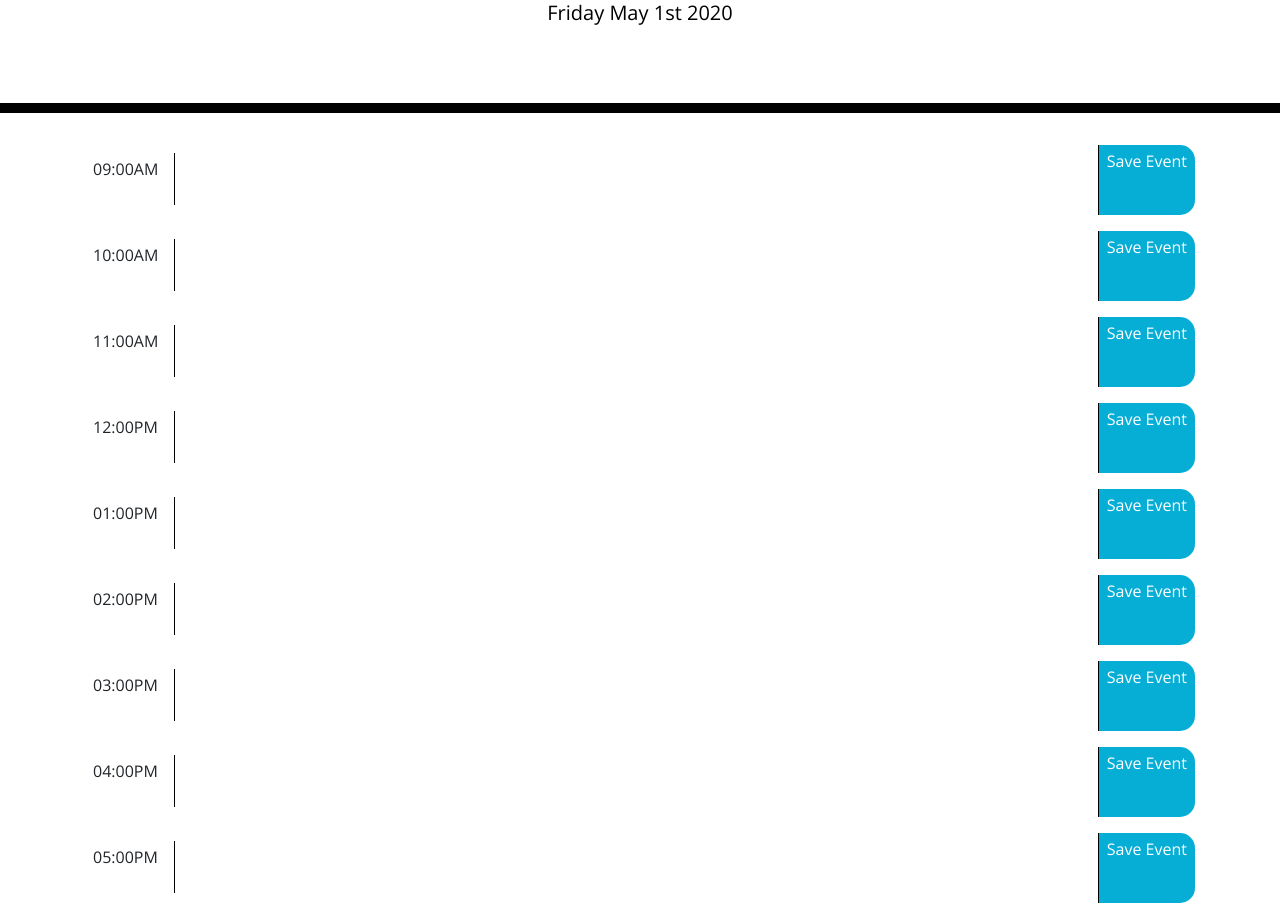
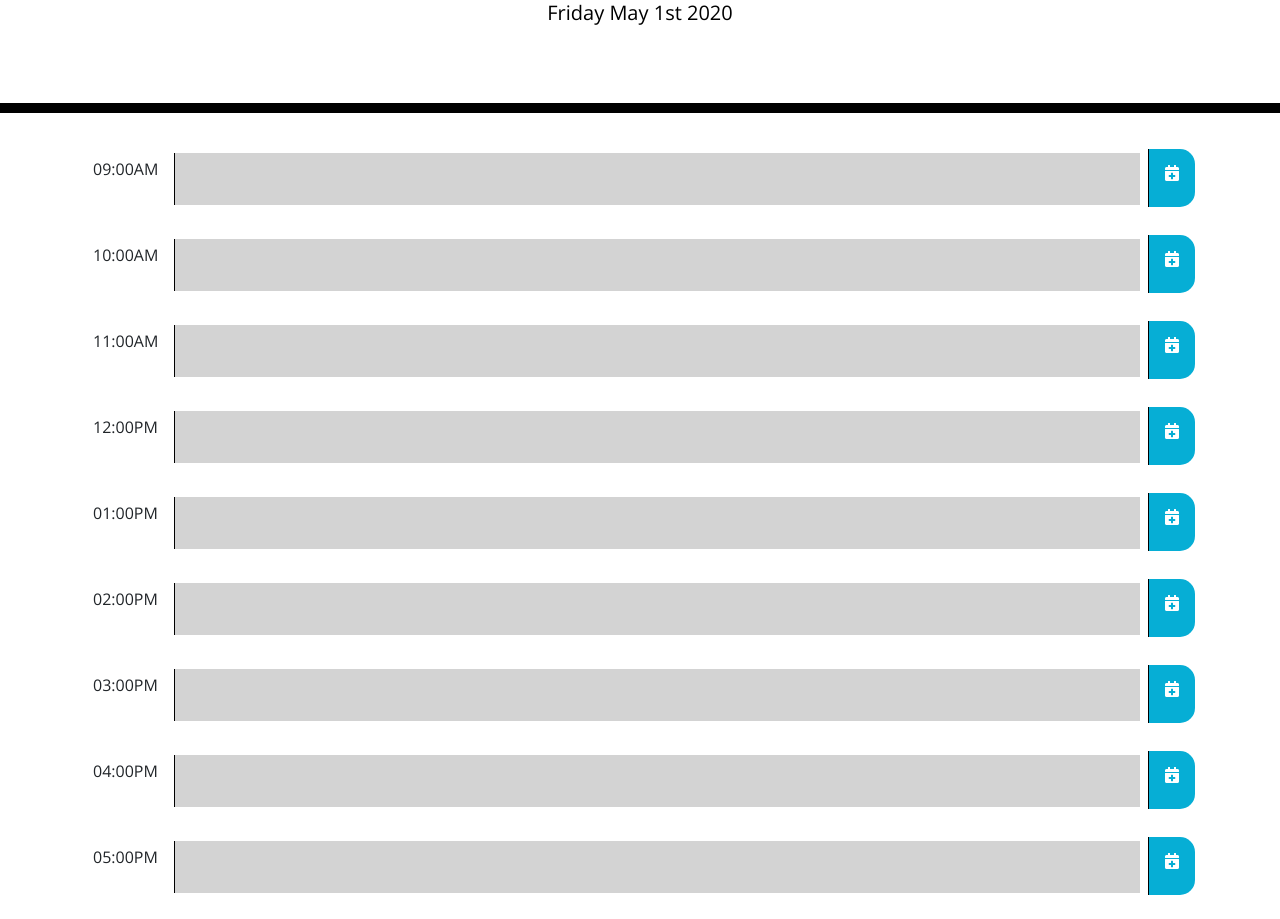
Before and after one commit to cjpia612/Work-Day-Scheduler, a plain HTML site: page index.html in a window 1280 px wide. Shown: the part 191-1110 px from the top of the page. Drawn offline with nearby package versions, Linux system fonts and the light colour scheme.

Commit message:
created values and ids for each timeblock div & added a save icon

```diff
--- a/index.html
+++ b/index.html
@@ -30,61 +30,54 @@
     </header>
     <div class="container" id = "schedulerContainer">
       <!-- Timeblocks go here -->
-      <div class="d-flex bd-highlight mb-3 ">
-        <div class="p-2 bd-highlight mt-2">09:00AM</div>
-        <div class="p-2 bd-highlight text col"><textarea class="text col eventDescription"></textarea></div>
-        <div class="p-2 bd-highlight saveBtn">Save Event</div>
+      <div class="d-flex bd-highlight mb-3 timeBlocks">
+        <div class=" hourRow p-2 bd-highlight mt-2" value = "9">09:00AM</div>
+        <div class=" p-2 bd-highlight text col"><textarea id= "block9" class="text col eventDescription"></textarea></div>
+        <div class="p-2 bd-highlight saveBtn mb-2 mt-1 p-3"><i class="fas fa-calendar-plus"></i></div>
       </div>
-      <div class="d-flex bd-highlight mb-3 ">
-        <div class="p-2 bd-highlight mt-2">10:00AM</div>
-        <div class="p-2 bd-highlight text col"><textarea class="text col eventDescription"></textarea></div>
-        <div class="p-2 bd-highlight saveBtn ">Save Event</div>
+      <div class="d-flex bd-highlight mb-3 timeBlocks">
+        <div class="hourRow p-2 bd-highlight mt-2" value = "10">10:00AM</div>
+        <div class=" p-2 bd-highlight text col"><textarea id= "block10" class="text col eventDescription"></textarea></div>
+        <div class="p-2 bd-highlight saveBtn mb-2 mt-1 p-3"><i class="fas fa-calendar-plus"></i></div>
       </div>
-      <div class="d-flex bd-highlight mb-3 ">
-        <div class="p-2 bd-highlight mt-2">11:00AM</div>
-        <div class="p-2 bd-highlight text col"><textarea class="text col eventDescription"></textarea></div>
-        <div class="p-2 bd-highlight saveBtn">Save Event</div>
+      <div class="d-flex bd-highlight mb-3 timeBlocks ">
+        <div class="hourRow p-2 bd-highlight mt-2" value = "11">11:00AM</div>
+        <div class=" p-2 bd-highlight text col"><textarea id= "block11" class="text col eventDescription"></textarea></div>
+        <div class="p-2 bd-highlight saveBtn mb-2 mt-1 p-3"><i class="fas fa-calendar-plus"></i></div>
       </div>
-      <div class="d-flex bd-highlight mb-3 ">
-        <div class="p-2 bd-highlight mt-2">12:00PM</div>
-        <div class="p-2 bd-highlight text col"><textarea class="text col eventDescription"></textarea></div>
-        <div class="p-2 bd-highlight saveBtn">Save Event</div>
+      <div class="d-flex bd-highlight mb-3 timeBlocks ">
+        <div class="hourRow p-2 bd-highlight mt-2" value = "12">12:00PM</div>
+        <div class=" p-2 bd-highlight text col"><textarea id= "block12" class="text col eventDescription"></textarea></div>
+        <div class="p-2 bd-highlight saveBtn mb-2 mt-1 p-3"><i class="fas fa-calendar-plus"></i></div>
       </div>
-      <div class="d-flex bd-highlight mb-3 ">
-        <div class="p-2 bd-highlight mt-2">01:00PM</div>
-        <div class="p-2 bd-highlight text col"><textarea class="text col eventDescription"></textarea></div>
-        <div class="p-2 bd-highlight saveBtn">Save Event</div>
+      <div class="d-flex bd-highlight mb-3 timeBlocks ">
+        <div class="hourRow p-2 bd-highlight mt-2" value = "13">01:00PM</div>
+        <div class=" p-2 bd-highlight text col"><textarea id= "block13" class="text col eventDescription"></textarea></div>
+        <div class="p-2 bd-highlight saveBtn mb-2 mt-1 p-3"><i class="fas fa-calendar-plus"></i></div>
       </div>
-      <div class="d-flex bd-highlight mb-3 ">
-        <div class="p-2 bd-highlight mt-2">02:00PM</div>
-        <div class="p-2 bd-highlight text col"><textarea class="text col eventDescription"></textarea></div>
-        <div class="p-2 bd-highlight saveBtn">Save Event</div>
+      <div class="d-flex bd-highlight mb-3 timeBlocks ">
+        <div class="hourRow p-2 bd-highlight mt-2" value = "14">02:00PM</div>
+        <div class=" p-2 bd-highlight text col"><textarea id= "block14" class="text col eventDescription"></textarea></div>
+        <div class="p-2 bd-highlight saveBtn mb-2 mt-1 p-3"><i class="fas fa-calendar-plus"></i></div>
       </div>
-      <div class="d-flex bd-highlight mb-3 ">
-        <div class="p-2 bd-highlight mt-2">03:00PM</div>
-        <div class="p-2 bd-highlight text col"><textarea class="text col eventDescription"></textarea></div>
-        <div class="p-2 bd-highlight saveBtn">Save Event</div>
+      <div class="d-flex bd-highlight mb-3 timeBlocks ">
+        <div class="hourRow p-2 bd-highlight mt-2" value = "15">03:00PM</div>
+        <div class=" p-2 bd-highlight text col"><textarea id= "block15" class="text col eventDescription"></textarea></div>
+        <div class="p-2 bd-highlight saveBtn mb-2 mt-1 p-3"><i class="fas fa-calendar-plus"></i></div>
       </div>
-      <div class="d-flex bd-highlight mb-3 ">
-        <div class="p-2 bd-highlight mt-2">04:00PM</div>
-        <div class="p-2 bd-highlight text col"><textarea class="text col eventDescription"></textarea></div>
-        <div class="p-2 bd-highlight saveBtn">Save Event</div>
+      <div class="d-flex bd-highlight mb-3 timeBlocks ">
+        <div class="hourRow p-2 bd-highlight mt-2" value = "16">04:00PM</div>
+        <div class=" p-2 bd-highlight text col"><textarea id= "block16" class="text col eventDescription"></textarea></div>
+        <div class="p-2 bd-highlight saveBtn mb-2 mt-1 p-3"><i class="fas fa-calendar-plus"></i></div>
       </div>
-      <div class="d-flex bd-highlight mb-3 ">
-        <div class="p-2 bd-highlight mt-2">05:00PM</div>
-        <div class="p-2 bd-highlight text col"><textarea class="text col eventDescription"></textarea></div>
-        <div class="p-2 bd-highlight saveBtn">Save Event</div>
+      <div class="d-flex bd-highlight mb-3 timeBlocks ">
+        <div class="hourRow p-2 bd-highlight mt-2" value = "17">05:00PM</div>
+        <div class=" p-2 bd-highlight text col"><textarea id= "block17" class="text col eventDescription"></textarea></div>
+        <div class="p-2 bd-highlight saveBtn mb-2 mt-1 p-3"><i class="fas fa-calendar-plus"></i></div>
       </div>
 
       <!-- GIVEN I am using a daily planner to create a schedule
-      WHEN I open the planner
-      THEN the current day is displayed at the top of the calendar
-      WHEN I scroll down
-      THEN I am presented with timeblocks for standard business hours
-      WHEN I view the timeblocks for that day
-      THEN each timeblock is color coded to indicate whether it is in the past, present, or future
-      WHEN I click into a timeblock
-      THEN I can enter an event
+
       WHEN I click the save button for that timeblock
       THEN the text for that event is saved in local storage
       WHEN I refresh the page
```
